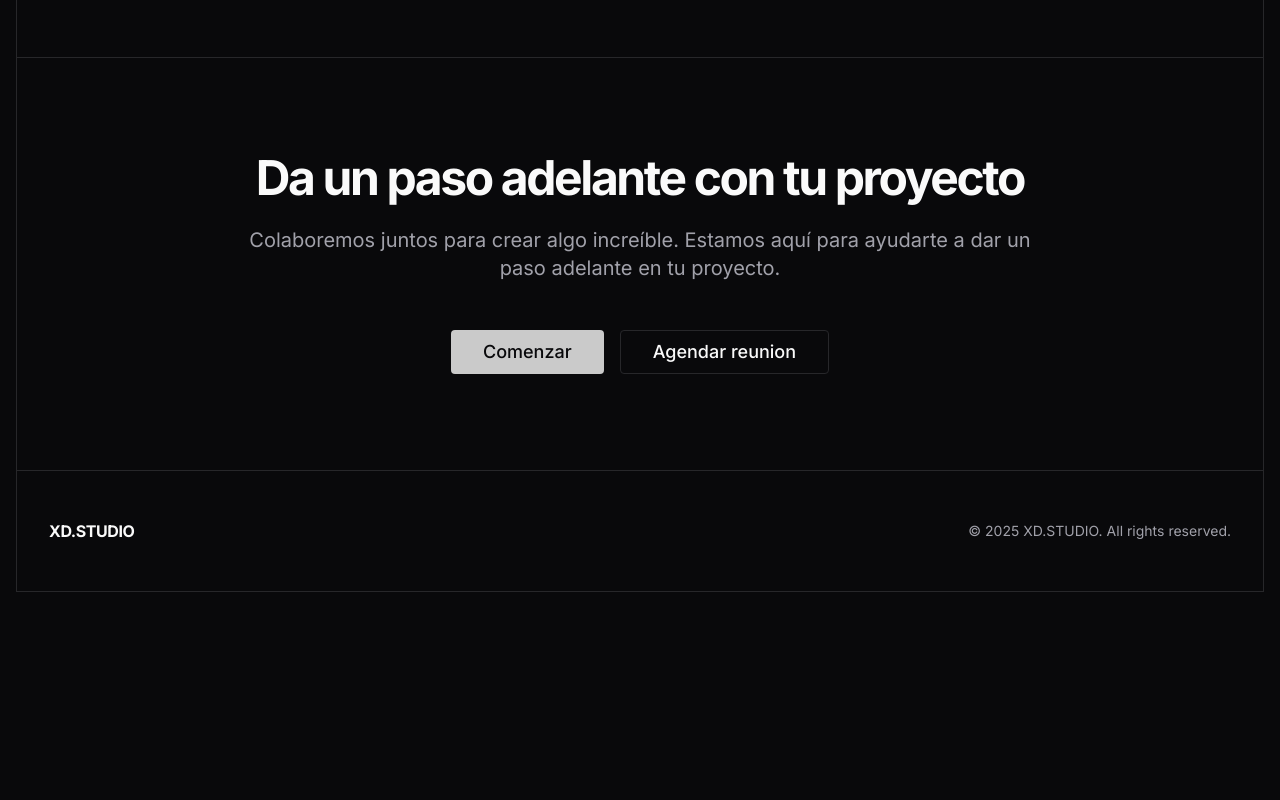
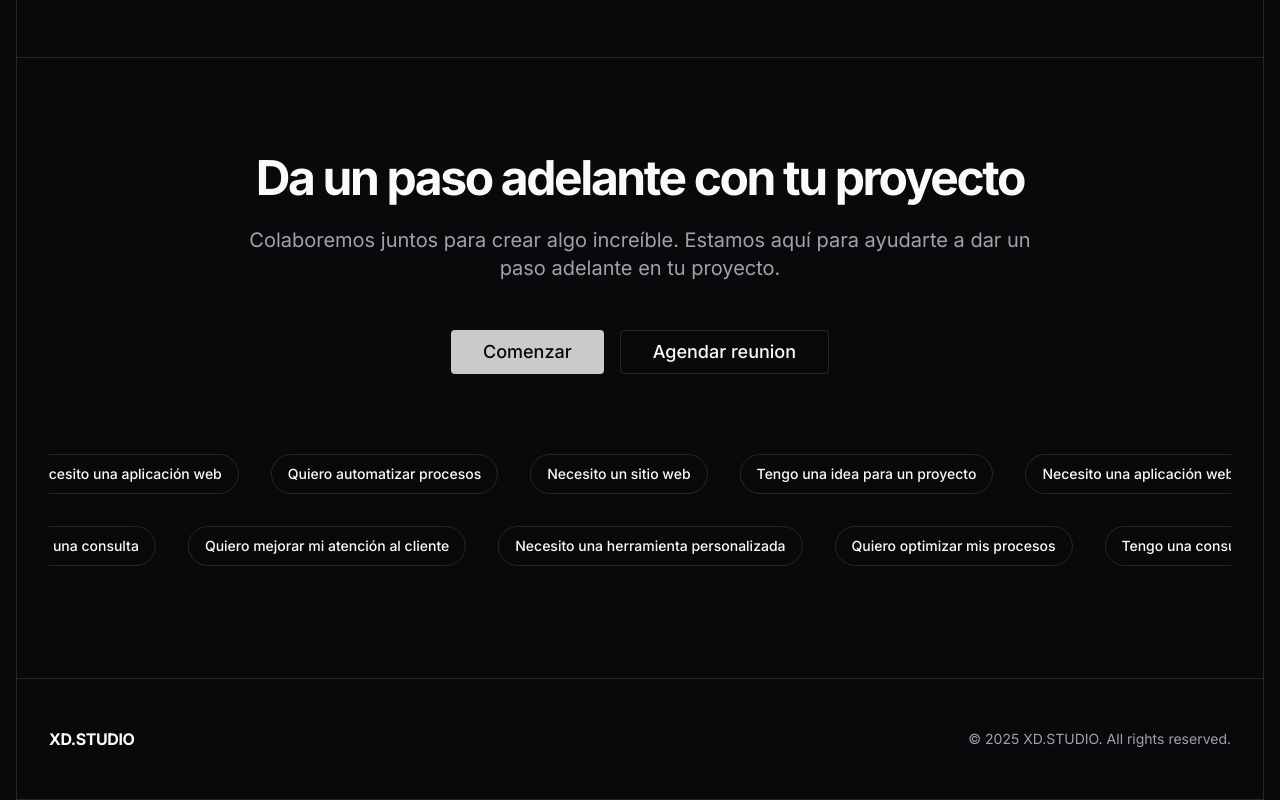
Before and after one commit to xdguido/xdstudio-landing, a Next.js app: page / in a window 1280 px wide. Shown: the part 1181-1981 px from the top of the page. Before the commit the page ends 1773 px from the top, so only its background shows below. Built offline with nearby package versions, Linux system fonts and the light colour scheme.

Commit message:
feat: add contact marquee

```diff
--- a/app/page.tsx
+++ b/app/page.tsx
@@ -2,12 +2,15 @@
 
 import { ContactForm } from '@/components/contact-form';
 import LogoParticles from '@/components/logo-particles';
+import { ContactMarquee } from '@/components/message-marquee';
 import { Button } from '@/components/ui/button';
 import { ArrowRight } from 'lucide-react';
+import Link from 'next/link';
 import { useState } from 'react';
 
 export default function Home() {
   const [open, setOpen] = useState(false);
+  const [message, setMessage] = useState('');
 
   return (
     <div className="flex justify-center min-h-screen bg-background text-foreground">
@@ -35,7 +38,7 @@ export default function Home() {
           <section className="grid grid-cols-12 gap-4 pt-16 pb-24 px-4 sm:px-6 lg:px-8">
             <div className="col-span-12 xl:col-span-7 flex flex-col items-center xl:items-end justify-center text-center xl:text-right">
               <h1 className="text-5xl md:text-7xl font-bold tracking-tighter mb-6">
-                Que quieres <br />{' '}
+                Que queres <br />{' '}
                 <span className="text-primary">construir</span> hoy?
               </h1>
               <p className="text-xl text-muted-foreground max-w-2xl mb-8">
@@ -43,10 +46,13 @@ export default function Home() {
                 soluciones personalizadas que se adaptan a tus necesidades.
               </p>
               <Button
+                asChild
                 size={'lg'}
-                className="hover:bg-primary/90 hover:text-primary-foreground text-zinc-950 font-medium rounded-sm bg-zinc-50/80 text-lg"
+                className="hover:bg-primary/90 transition-colors duration-200 ease-in-out hover:text-primary-foreground text-zinc-950 font-medium rounded-sm bg-zinc-50/80 text-lg"
               >
-                Comenzar <ArrowRight className="ml-1 h-5 w-5" />
+                <Link className="flex items-center" href="#contact">
+                  Comenzar <ArrowRight className="ml-1 h-5 w-5" />
+                </Link>
               </Button>
             </div>
             <div className="hidden xl:block col-span-5 -mt-6">
@@ -59,14 +65,14 @@ export default function Home() {
             id="services"
             className="grid grid-cols-12 border-t border-b gap-4 py-24 px-4 sm:px-6 lg:px-8"
           >
-            <div className="col-span-12 md:col-span-4 p-8 md:text-center">
+            <div className="col-span-12 lg:col-span-4 p-8 md:text-center">
               <h2 className="text-3xl md:text-4xl font-bold tracking-tighter">
                 Nuestros Servicios
               </h2>
             </div>
 
             {/* Service 1 */}
-            <div className="col-span-12 md:col-span-6 lg:col-span-4">
+            <div className="col-span-12 lg:col-span-4">
               <div className=" p-8 rounded-sm h-full">
                 <h3 className="text-xl font-bold mb-2">Aplicaciones</h3>
                 <p className="text-muted-foreground">
@@ -77,23 +83,21 @@ export default function Home() {
             </div>
 
             {/* Service 2 */}
-            <div className="col-span-12 md:col-span-6 lg:col-span-4">
+            <div className="col-span-12 lg:col-span-4">
               <div className=" p-8 rounded-sm h-full">
                 <h3 className="text-xl font-bold mb-2">Sitios web</h3>
                 <p className="text-muted-foreground">
-                  Desarrollo de sitios web modernos y responsivos para tu
-                  negocio.
+                  Desarrollo de sitios web modernos y responsivos.
                 </p>
               </div>
             </div>
 
             {/* Service 3 */}
-            <div className="col-span-12 md:col-span-6 lg:col-span-4 lg:col-start-5">
+            <div className="col-span-12 lg:col-span-4 lg:col-start-5">
               <div className=" p-8 rounded-sm h-full">
                 <h3 className="text-xl font-bold mb-2">Automatización</h3>
                 <p className="text-muted-foreground">
-                  Automatiza tareas repetitivas y mejora la eficiencia de tu
-                  equipo.
+                  Automatiza tareas repetitivas y mejora la atención al público.
                 </p>
               </div>
             </div>
@@ -126,7 +130,7 @@ export default function Home() {
               <div className="flex flex-col sm:flex-row gap-4 justify-center">
                 <Button
                   size={'lg'}
-                  className="bg-zinc-50/80 hover:bg-primary/90 hover:text-primary-foreground text-zinc-950 rounded-sm text-lg"
+                  className="bg-zinc-50/80 transition-colors duration-200 ease-in-out hover:bg-primary/90 hover:text-primary-foreground text-zinc-950 rounded-sm text-lg"
                   onClick={() => setOpen(true)}
                 >
                   Comenzar
@@ -140,6 +144,14 @@ export default function Home() {
                   Agendar reunion
                 </Button>
               </div>
+            </div>
+            <div className="w-full mt-12 col-span-12">
+              <ContactMarquee
+                onMessageSelect={(message) => {
+                  setMessage(message);
+                  setOpen(true);
+                }}
+              />
             </div>
           </section>
         </main>
@@ -158,7 +170,7 @@ export default function Home() {
           </div>
         </footer>
       </div>
-      <ContactForm open={open} onOpenChange={setOpen} />
+      <ContactForm open={open} onOpenChange={setOpen} message={message} />
     </div>
   );
 }
--- a/components/contact-form.tsx
+++ b/components/contact-form.tsx
@@ -8,18 +8,45 @@ import {
   DrawerHeader,
   DrawerTitle,
 } from '@/components/ui/drawer';
+import { Form, FormField } from './ui/form';
 
 import { Button } from '@/components/ui/button';
 import { Input } from '@/components/ui/input';
 import { Textarea } from '@/components/ui/textarea';
+import { useEffect } from 'react';
+import { useForm } from 'react-hook-form';
 
 export function ContactForm({
   open,
   onOpenChange,
+  message,
 }: {
   open: boolean;
   onOpenChange: (open: boolean) => void;
+  message?: string;
 }) {
+  const form = useForm({
+    defaultValues: {
+      name: '',
+      email: '',
+      message: message || '',
+    },
+  });
+
+  const onSubmit = (data: any) => {
+    // Handle form submission
+    console.log('Form submitted:', data);
+    // Reset the form or close the drawer
+    form.reset();
+    onOpenChange(false);
+  };
+
+  useEffect(() => {
+    if (message) {
+      form.setValue('message', message);
+    }
+  }, [message, form]);
+
   return (
     <Drawer open={open} onOpenChange={onOpenChange}>
       <DrawerContent>
@@ -32,14 +59,40 @@ export function ContactForm({
             </DrawerDescription>
           </DrawerHeader>
           <div className="px-4 space-y-4">
-            <form className="space-y-4">
-              <Input type="text" placeholder="Nombre" />
-              <Input type="email" placeholder="Correo electrónico" />
-              <Textarea
-                placeholder="¿Cómo podemos ayudarte?"
-                className="min-h-[120px]"
-              />
-            </form>
+            <Form {...form}>
+              <form onSubmit={onSubmit} className="space-y-4">
+                <FormField
+                  control={form.control}
+                  name="name"
+                  render={({ field }) => (
+                    <Input placeholder="Nombre" {...field} className="w-full" />
+                  )}
+                />
+                <FormField
+                  control={form.control}
+                  name="email"
+                  render={({ field }) => (
+                    <Input
+                      placeholder="Correo electrónico"
+                      type="email"
+                      {...field}
+                      className="w-full"
+                    />
+                  )}
+                />
+                <FormField
+                  control={form.control}
+                  name="message"
+                  render={({ field }) => (
+                    <Textarea
+                      placeholder="¿Cómo podemos ayudarte?"
+                      className="min-h-[120px]"
+                      {...field}
+                    />
+                  )}
+                />
+              </form>
+            </Form>
           </div>
           <DrawerFooter>
             <Button className="w-full bg-primary text-primary-foreground">
--- /dev/null
+++ b/components/message-marquee.tsx
@@ -0,0 +1,88 @@
+'use client';
+
+import { Marquee, MarqueeItem } from './marquee';
+
+import { Button } from './ui/button';
+
+const contactMessages = [
+  {
+    id: 1,
+    text: 'Necesito una aplicación web',
+    message: 'Me gustaría desarrollar una aplicación web para mi negocio.',
+  },
+  {
+    id: 2,
+    text: 'Quiero automatizar procesos',
+    message: 'Busco automatizar procesos en mi empresa.',
+  },
+  {
+    id: 3,
+    text: 'Necesito un sitio web',
+    message: 'Me interesa crear un sitio web profesional.',
+  },
+  {
+    id: 4,
+    text: 'Tengo una idea para un proyecto',
+    message: 'Tengo una idea innovadora y necesito ayuda para desarrollarla.',
+  },
+];
+
+const contactMessages2 = [
+  {
+    id: 1,
+    text: 'Quiero mejorar mi atención al cliente',
+    message: 'Busco mejorar la atención al cliente en mi negocio.',
+  },
+  {
+    id: 2,
+    text: 'Necesito una herramienta personalizada',
+    message: 'Busco una herramienta personalizada para mi equipo.',
+  },
+  {
+    id: 3,
+    text: 'Quiero optimizar mis procesos',
+    message: 'Busco optimizar los procesos de mi empresa.',
+  },
+  {
+    id: 4,
+    text: 'Tengo una consulta',
+    message: 'Tengo una consulta sobre desarrollo de software.',
+  },
+];
+
+interface ContactMarqueeProps {
+  onMessageSelect: (message: string) => void;
+}
+
+export function ContactMarquee({ onMessageSelect }: ContactMarqueeProps) {
+  return (
+    <>
+      <Marquee className="py-4" pauseOnHover={false}>
+        {contactMessages.map((item) => (
+          <MarqueeItem key={item.id} className="mx-4">
+            <Button
+              variant="outline"
+              className="rounded-full hover:text-primary hover:bg-primary/20 border-border hover:border-primary/40"
+              onClick={() => onMessageSelect(item.message)}
+            >
+              {item.text}
+            </Button>
+          </MarqueeItem>
+        ))}
+      </Marquee>
+      <Marquee className="py-4" direction="right" pauseOnHover={false}>
+        {contactMessages2.map((item) => (
+          <MarqueeItem key={item.id} className="mx-4">
+            <Button
+              variant="outline"
+              className="rounded-full hover:text-primary hover:bg-primary/20 border-border hover:border-primary/40"
+              onClick={() => onMessageSelect(item.message)}
+            >
+              {item.text}
+            </Button>
+          </MarqueeItem>
+        ))}
+      </Marquee>
+    </>
+  );
+}
```
